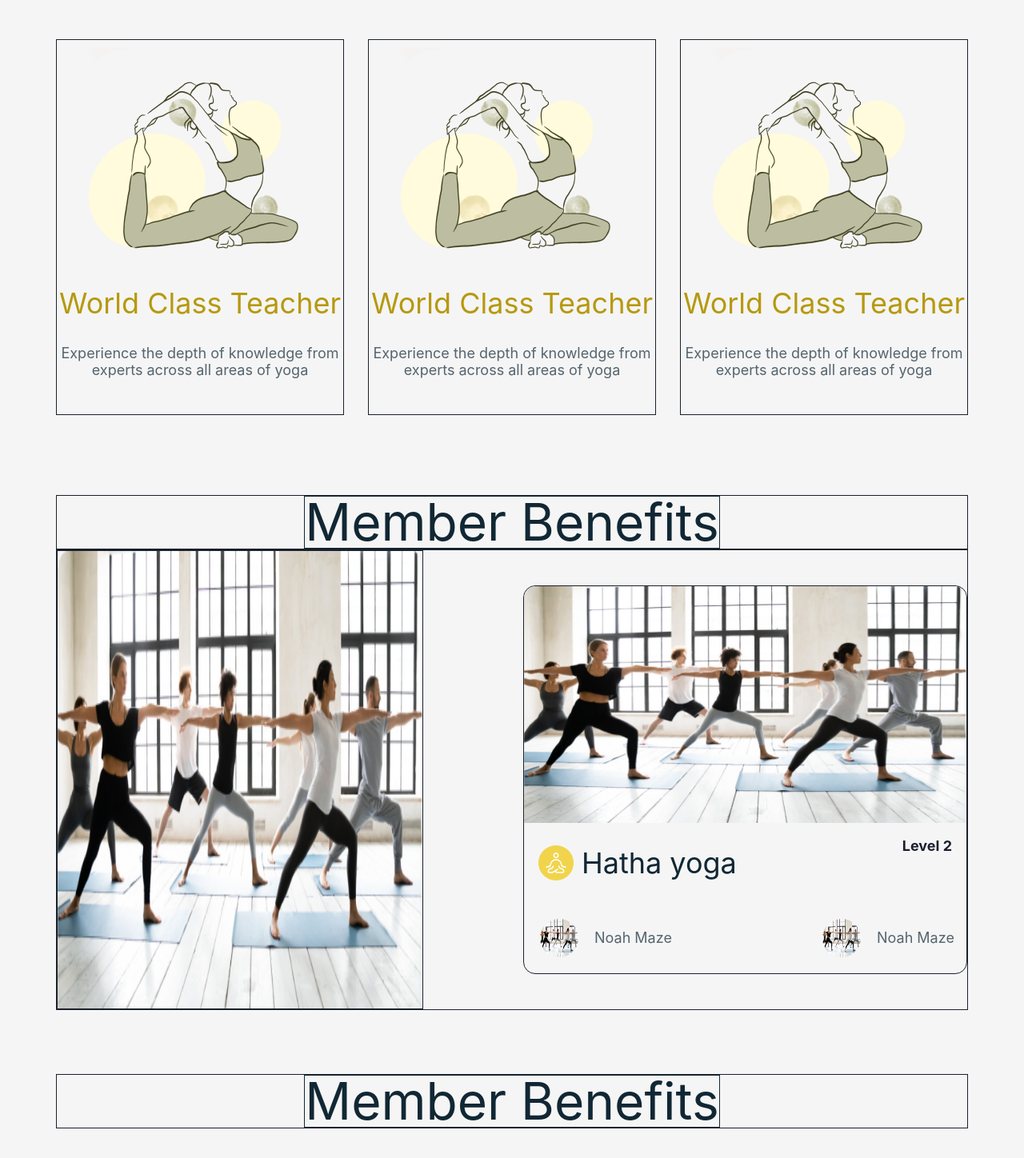
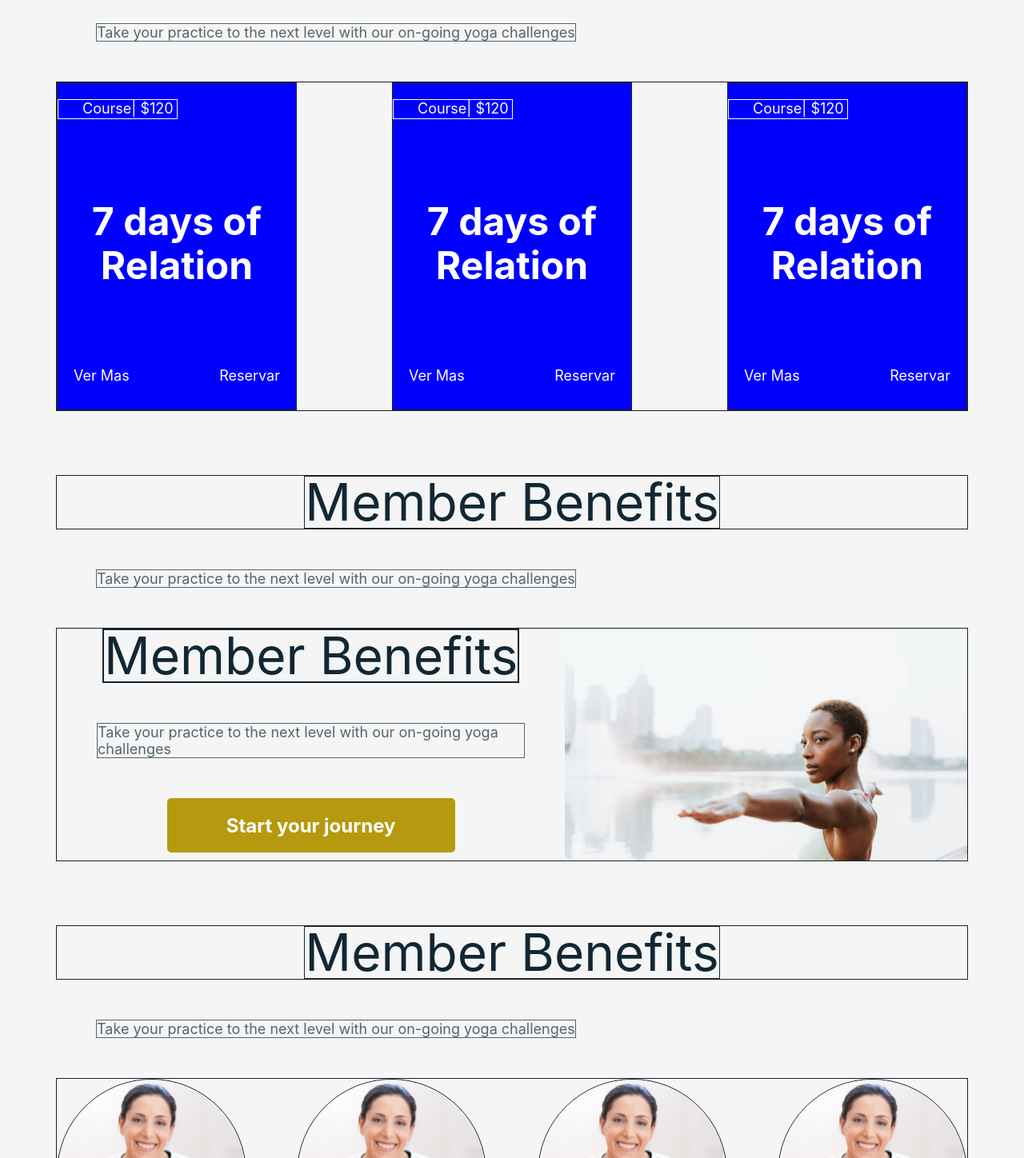
Before and after one commit to antaresdevlight/yoga, a Next.js app: page / in a window 1280 px wide. Shown: the part 902-2350 px from the top of the page at 80% size. Built offline with nearby package versions, Linux system fonts and the light colour scheme.

Commit message:
reorder sections

```diff
--- a/pages/index.tsx
+++ b/pages/index.tsx
@@ -13,17 +13,17 @@ function Home() {
     <Flex direction="column" bg="#f5f5f5">
       <TopSection />
 
-      <BenefitsSection />
+      <CoursesSection />
+
+      <EmpowermentSection />
+
+      <TeachersSection />
 
       <ImageAndCardSection />
 
+      <BenefitsSection />
+
       <ChallengeSection />
-
-      <CoursesSection />
-
-      <TeachersSection />
-
-      <EmpowermentSection />
     </Flex>
   );
 }
--- a/src/sections/CoursesSection/index.tsx
+++ b/src/sections/CoursesSection/index.tsx
@@ -1,4 +1,4 @@
-import { Flex } from "@chakra-ui/react";
+import { Flex, Tooltip } from "@chakra-ui/react";
 
 import HeadingText from "@/src/components/HeadingText";
 import SubText from "@/src/components/SubText";
```
